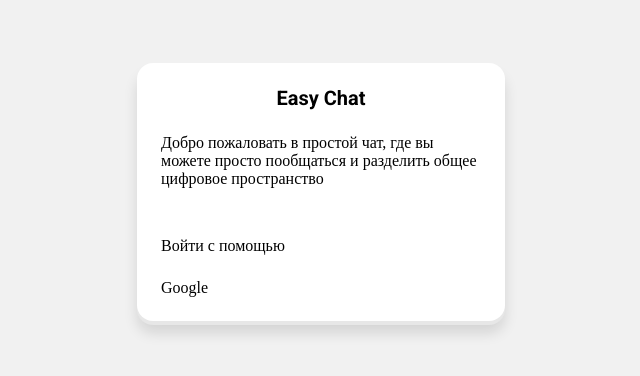
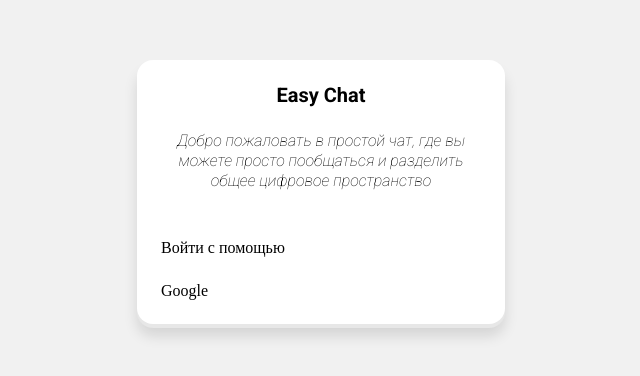
Before and after one commit to hellorustam/easy-chat, a Vue app: page / in a window 1280 px wide. Shown: the part 208-584 px from the top of the page, without its empty margins (319-959 px from the left). Built offline with nearby package versions, Linux system fonts and the light colour scheme.

Commit message:
added class login-description

```diff
--- a/src/pages/Login.vue
+++ b/src/pages/Login.vue
@@ -4,8 +4,10 @@
 	<div class="wrapper-main">
 		<div class="wrapper-login">
 			<div class="login-title">Easy Chat</div>
-			Добро пожаловать в простой чат, где вы можете просто пообщаться
-			и разделить общее цифровое пространство
+			<div class="login-description">
+				Добро пожаловать в простой чат, где вы можете просто пообщаться
+				и разделить общее цифровое пространство
+			</div>
 			<div class="devider"></div>
 			<span class="login-btn-title">Войти с помощью</span>
 			<div class="google-btn">Google</div>
@@ -42,4 +44,13 @@
 	width: 100%;
 	text-align: center;
 }
+.login-description {
+	font-family: 'Roboto', sans-serif;
+	font-size: 16px;
+	line-height: 20px;
+	font-weight: 100;
+	font-style: italic;
+	width: 100%;
+	text-align: center;
+}
 </style>
```
